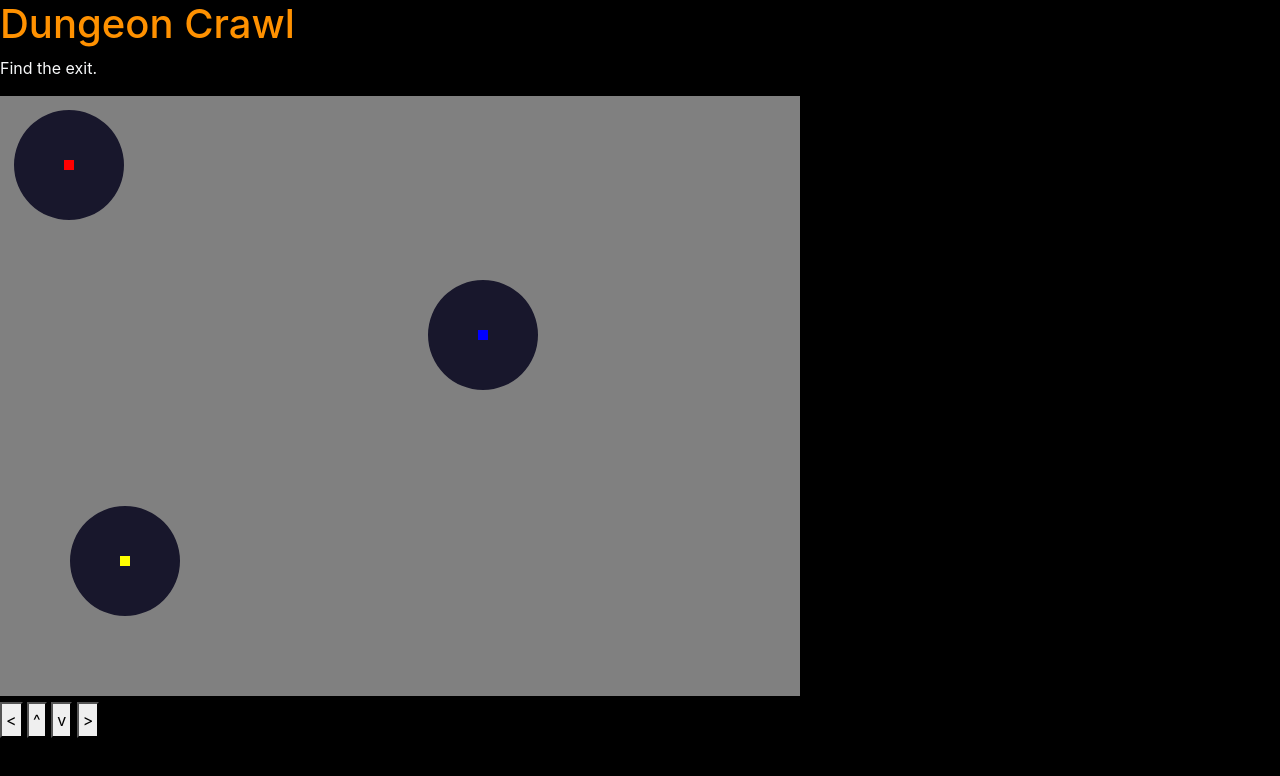
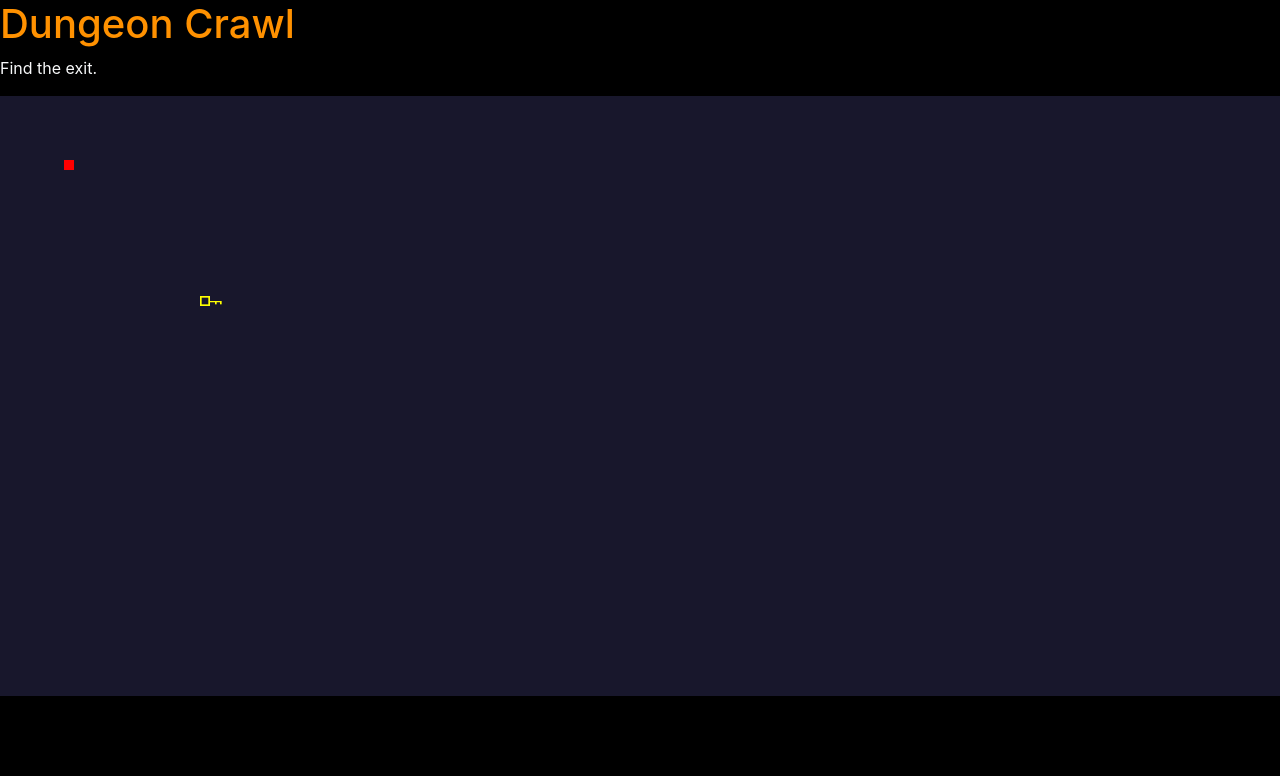
Before and after one commit to MattiWheels/JavaScript-Canvas-Practice, a plain HTML site: page index.html in a window 1280 px wide. Drawn offline with nearby package versions, Linux system fonts and the light colour scheme.

Commit message:
key now looks like a real key. added collision detection.

```diff
--- a/game.js
+++ b/game.js
@@ -1,14 +1,12 @@
 class Player {
-    constructor(size,x,y,v,hue) {
+    constructor(size,x,y,hue) {
         this.size = size;
         this.x = x;
         this.y = y;
-        this.v = v;
         this.hue = hue;
     }
     draw() {
-        this.move();
-        this.vision();
+        this.vision()
         ctx.fillStyle = this.hue;
         ctx.fillRect(this.x,this.y,10,10);
     }
@@ -16,38 +14,77 @@ class Player {
         ctx.arc(this.x+5,this.y+5,55,0,2 * Math.PI);
         ctx.closePath();
     }
-    move() {
-        requestAnimationFrame(this.move, 42)
-        if (keys[38]) {
-            this.y -= this.v;
+
+}
+
+class Key {
+
+    held = false;
+
+    constructor(size,x,y,dx,dy) {
+        this.size = size;
+        this.x = x;
+        this.y = y;
+        this.dx = 0;
+        this.dy = 0;
+    }
+    draw() {
+
+        // fill
+        ctx.fillStyle = 'yellow';
+        ctx.fillRect(this.x,this.y,this.size,this.size);
+
+        // erase
+        ctx.globalCompositeOperation='destination-out';
+        ctx.fillStyle = 'white';
+        ctx.fillRect(this.x+this.size/6,this.y+this.size/6,this.size/1.5,this.size/1.5)
+
+        // fill
+        ctx.globalCompositeOperation='source-over';
+        ctx.fillStyle = 'yellow';
+        ctx.fillRect(this.x+this.size,this.y+this.size/2,this.size,this.size/8)
+
+        // fill
+        ctx.fillRect(this.x+this.size*2,this.y+this.size/2,this.size/6,this.size/3);
+        ctx.fillRect(this.x+this.size*1.5,this.y+this.size/2,this.size/6,this.size/3);
+
+    }
+    collide_check(player, key) {
+        if(this.held === false) {
+            check = collision(player, key);
+            if(check === true) {
+                this.held = true;
+                this.x = player.x;
+                this.y = player.y;
+            }
         }
+
     }
 
 }
 
+function collision(rect1, rect2) {
+    if (rect1.x < rect2.x + rect2.size &&
+        rect1.x + rect1.size > rect2.x &&
+        rect1.y < rect2.y + rect2.size &&
+        rect1.y + rect1.size > rect2.y) {
+        return true;
+    } else {
+        return false;
+    }
+}
+
 const canvas = document.getElementById('game');
 const ctx = canvas.getContext('2d');
+canvas.width = window.innerWidth;
+canvas.height = window.innerHeight-200;
 
-canvas.width = 800;
-canvas.height = 600;
-
-var keys = [];
-
-let player = new Player(10,64,64,5,'red');
-let player2 = new Player(10, 478, 234,5,'blue');
-let player3 = new Player(10, 120, 460,5,'yellow');
-//let key = new Key();
+let player = new Player(20,64,64,'red');
+let key = new Key(10, 200, 200);
 
 player.draw();
-player2.draw();
-player3.draw();
+key.draw();
 
-ctx.fillStyle = "grey";
-ctx.rect(canvas.width,0,-canvas.width,canvas.height);
-ctx.fill();
-
-function draw() {
-
-}
-
-setInterval(draw, 42);
+//ctx.fillStyle = "grey";
+//ctx.rect(canvas.width,0,-canvas.width,canvas.height);
+//ctx.fill();
--- a/index.html
+++ b/index.html
@@ -19,10 +19,6 @@
     </div>
 
     <canvas id="game"></canvas><br>
-    <button class="p-1"><</button>
-    <button class="p-1">^</button>
-    <button class="p-1">v</button>
-    <button class="p-1">></button>
 
     <!-- Optional JavaScript -->
     <script src="game.js"></script>
```
